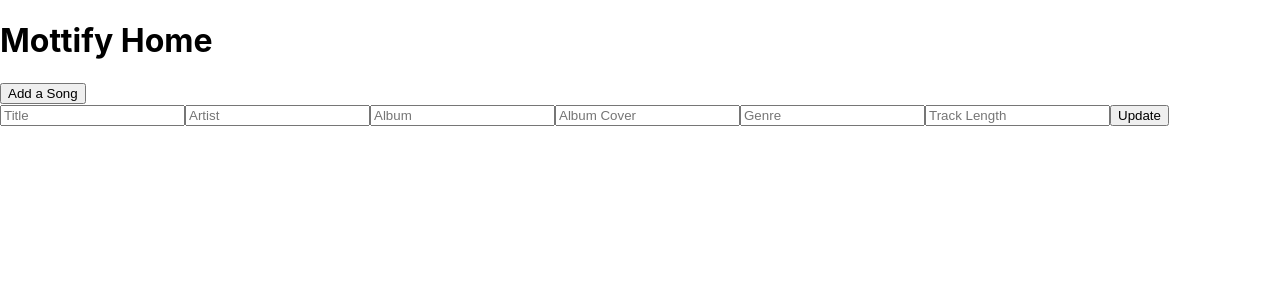
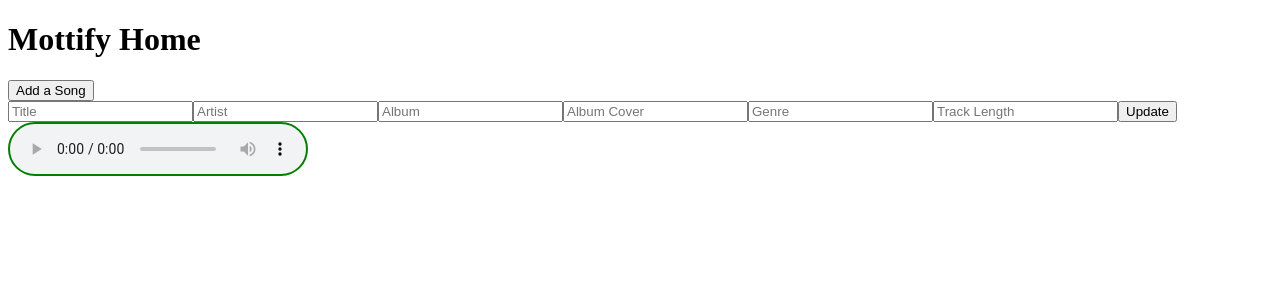
Before and after one commit to mlaude1/Mottify_frontend, a React (Create React App) app: page /edit in a window 1280 px wide. Shown: the top 300 px of the page. Built offline with nearby package versions, Linux system fonts and the light colour scheme; no server answers.

Commit message:
added audio tag

```diff
--- a/src/App.js
+++ b/src/App.js
@@ -2,6 +2,8 @@
 import Form from "./pages/Form";
 import AllTracks from "./pages/AllTracks";
 import SingleTrack from "./pages/SingleTrack";
+
+import Valentine from "./audio/Valentine.mp3"
 
 // Import Hooks
 import { useState, useEffect } from "react"
@@ -120,6 +122,13 @@ function App() {
           buttonLabel="Update"
         />}/>
       </Routes>
+
+      <audio src="https://res.cloudinary.com/asianboymandude/video/upload/v1639236014/Valentine_kgkfri.mp3"controls>
+        {/* <source src={Valentine} /> */}
+        {/* <source src="https://soundbible.com/mp3/45min_april_rainstorm-mike-koenig.mp3" /> */}
+        Your browser is unsupported
+      </audio>
+
     </div>
   );
 }
--- a/src/index.js
+++ b/src/index.js
@@ -1,6 +1,6 @@
 import React from 'react';
 import ReactDOM from 'react-dom';
-import './index.css';
+import './styles.scss';
 import App from './App';
 import reportWebVitals from './reportWebVitals';
 import { BrowserRouter as Router, Route } from "react-router-dom"
--- /dev/null
+++ b/src/styles.scss
@@ -0,0 +1,7 @@
+// audio::-webkit-media-controls-panel {
+//   // background-color: black;
+// }
+
+audio::-webkit-media-controls-enclosure {
+  border: 2px solid green;
+}
```
Also changed, not shown: 2 other files (tests, documents, lock files or other folders).
